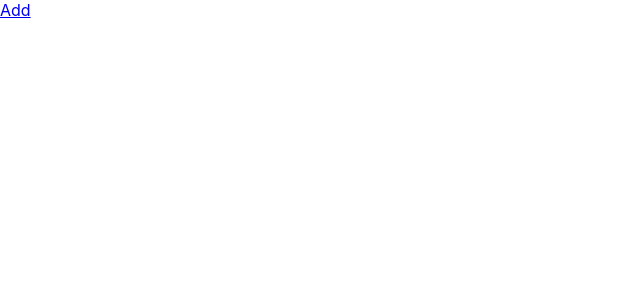
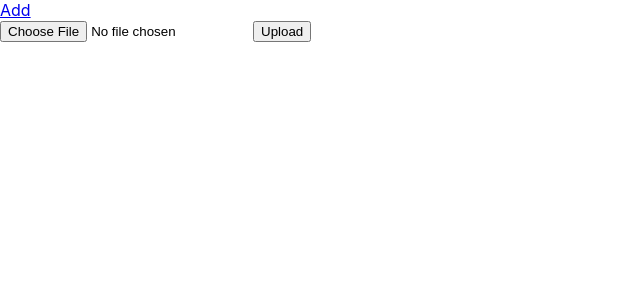
Before and after one commit to lrandom/reactjs-firebase, a React (Create React App) app: page /gallery in a window 1280 px wide. Before the commit this address had no page. Shown: the top 300 px of the page, without its empty margins (0-640 px from the left). Built offline with nearby package versions, Linux system fonts and the light colour scheme.

Commit message:
up[date code

```diff
--- a/src/App.js
+++ b/src/App.js
@@ -8,6 +8,7 @@ import {
     Routes,
     Link, BrowserRouter
 } from "react-router-dom";
+import GalleryImage from "./pages/GalleryImage";
 
 function App() {
     return (
@@ -18,6 +19,7 @@ function App() {
                     <Route path="/" element={<List/>}/>
                     <Route path="/add" element={<Add/>}/>
                     <Route path="/edit" element={<Edit/>}/>
+                    <Route path="/gallery" element={<GalleryImage/>}/>
                 </Routes>
             </BrowserRouter>
         </>
--- /dev/null
+++ b/src/pages/GalleryImage.js
@@ -0,0 +1,24 @@
+import React, {useState} from 'react';
+import {getStorage, uploadBytes, ref} from "firebase/storage";
+
+const GalleryImage = () => {
+    const [file, setFile] = useState(null);
+
+    const onChangeFile = (evt) => {
+        setFile(evt.target.files[0]);//lay file từ input
+    };
+
+    const uploadFile = async (evt) => {
+        const storage = getStorage();//base storage
+        const myRef = ref(storage, "images/image.png");
+        await uploadBytes(myRef, file, "images/image.png");
+    }
+    return (
+        <div>
+            <input type="file" onChange={onChangeFile}/>
+            <button onClick={uploadFile}>Upload</button>
+        </div>
+    );
+};
+
+export default GalleryImage;
--- a/src/pages/todos/List.js
+++ b/src/pages/todos/List.js
@@ -1,7 +1,7 @@
 import * as React from 'react';
 import {useEffect} from "react";
 import {db} from "../../firebase";
-import {collection, getDocs, deleteDoc, doc, onSnapshot} from 'firebase/firestore';
+import {collection, getDocs, deleteDoc, doc, onSnapshot, limit, query, orderBy, where} from 'firebase/firestore';
 import {Link} from "react-router-dom";
 
 const List = () => {
@@ -18,7 +18,8 @@ const List = () => {
             //subscribe vào observable của data
             //observable / pub-sub
 
-            unsub = onSnapshot(collectionRef, (snapShot) => {
+            const collectionQuery = query(collectionRef, where('message', '==', 'HIHI', 'desc'), limit(3));
+            unsub = onSnapshot(collectionQuery, (snapShot) => {
                 const localTodos = [];
                 console.log("Có sự thay đổi dữ liệu");
                 snapShot.forEach(doc => {
@@ -30,8 +31,8 @@ const List = () => {
                 setTodos(localTodos);
             });
 
-            /*     const localTodos = [];
-                 collectionSnapShot.forEach(doc => {
+            /*const localTodos = [];*/
+            /*      collectionSnapShot.forEach(doc => {
                       localTodos.push(
                           {
                               id: doc.id,
```
Lines whose indentation alone changed are shown as unchanged.
